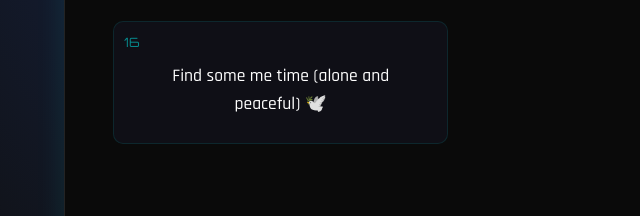
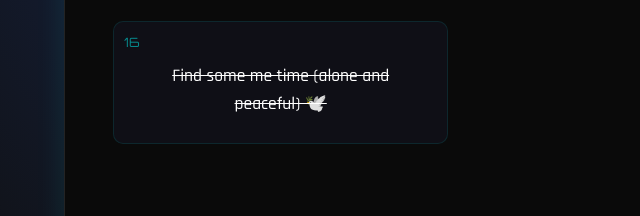
Before and after one commit to akshay-k-a-dev/My-new-year-resolution, a plain HTML site: page index.html in a window 1280 px wide. Shown: the part 971-1187 px from the top of the page, 0-640 px from the left. Drawn offline with Linux system fonts and the light colour scheme.

Commit message:
Update index.html

```diff
--- a/index.html
+++ b/index.html
@@ -68,7 +68,7 @@
                     <div class="card-content"><strike>Start Foss club in college 🐧</strike></div>
                 </div>
                 <div class="resolution-card" data-number="16">
-                    <div class="card-content">Find some me time (alone and peaceful) 🕊️</div>
+                    <div class="card-content"><strike>Find some me time (alone and peaceful) 🕊️</strike></div>
                 </div>
             </div>
         </main>
```
